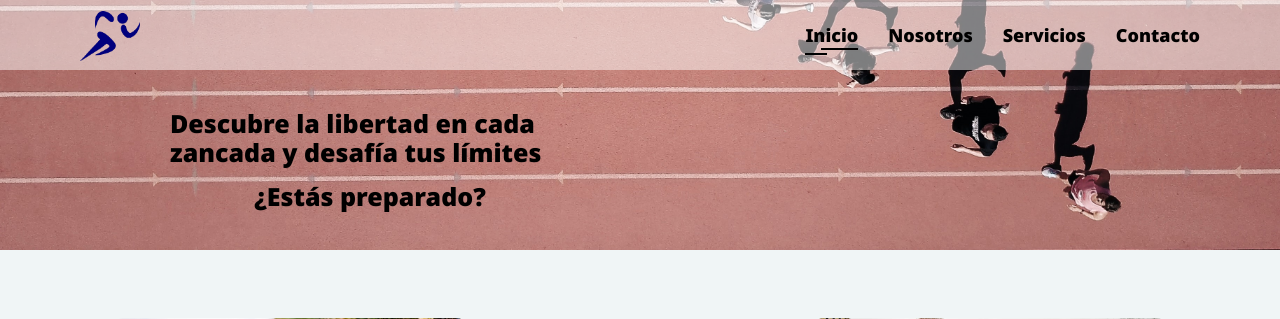
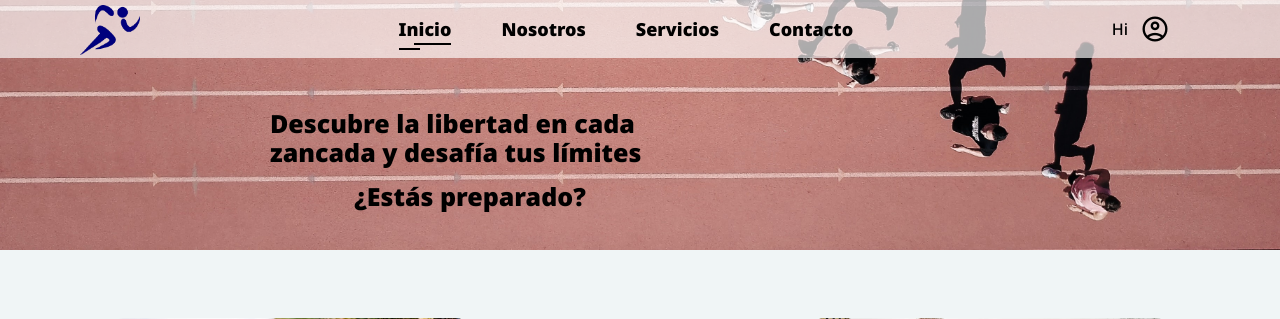
Before and after one commit to ireneFM97/SportTrainer, a PHP site: page /home.html in a window 1280 px wide. Shown: the top 319 px of the page. Run offline with PHP 8.4, Linux system fonts and the light colour scheme.

Commit message:
Introducción del usuario

```diff
--- a/home.css
+++ b/home.css
@@ -75,13 +75,15 @@ body {
             "abajo";
     }
 
-    .header-arriba {
+    nav {
         grid-area: arriba;
         display: flex;
         justify-content: space-between;
-        background: rgba(255, 255, 255, 0.488);
+        background: rgba(255, 255, 255, 0.657);
         align-items: center;
         padding: 0 80px;
+        position: fixed;
+        width: 100%;
     }
 
     .logo img {
@@ -92,7 +94,7 @@ body {
 
     .barra {
         display: flex;
-        gap: 30px;
+        gap: 50px;
     }
 
     .nav-link {
@@ -140,6 +142,110 @@ body {
         width: 40%;
     }
 
+    .container-usuario{
+        position: relative;
+        width: auto;
+        display: flex;
+        flex-direction: row;
+        align-items: center;
+        gap: 5px;
+        margin-right: 30px;
+    }
+
+    .container-bienvenida{
+        display: flex;
+        width: auto;
+        gap: 5px;
+    }
+
+    .container-usuario span{
+        font-size: 30px;
+        cursor: pointer;
+        margin-left: 2px;
+    }
+
+    .container-opciones{
+        display: none;
+    }
+
+    .container-opciones.shown{
+        position: absolute;
+        display: flex;
+        flex-direction: column;
+        background-color: #385dad;
+        height: auto;
+        width: auto;
+        top: 42px;
+        right: 23px;
+        border-radius: 8px;
+        color: white;
+        transform: translateY(0px);
+        transition: all 0.5s ease-in;
+    }
+
+    .container-opciones.shown:hover{
+        transform: scale(1.05);
+        box-shadow: 0px 0px 20px rgba(0, 0, 0, 0.2);
+    }
+
+    .usuario-opciones{
+        display: flex;
+        align-items: center;
+        width: 100%;
+    }
+
+    .usuario-opciones div{
+        width: 250px;
+        padding: 10px;
+    }
+
+    .usuario-opciones div p{
+        font-size: 13px;
+    }
+
+    .img-usuario{
+        width: 60px;
+        height: 60px;
+        margin: 10px 15px 20px 15px;
+    }
+
+    .container-lista{
+        width: 150px;
+        display: flex;
+        align-items: center;
+        gap: 5px;
+        margin: 0px 10px 10px 10px;
+        transition: all 0.2s ease-in-out;
+    }
+
+    .container-lista span{
+        font-size: 25px;
+    }
+
+    .container-lista a{
+        text-decoration: none;
+        color: rgb(255, 255, 255);
+    }
+
+    .container-lista:hover{
+        transform: translateX(10px);
+    }
+
+    .cerrar-sesion{
+        border-top: 0.5px solid rgb(150, 150, 150);
+        width: 90%;
+        margin: 10px;
+        text-align: center;
+        text-decoration: none;
+        color: rgb(255, 255, 255);
+        padding: 10px 0px;
+
+    }
+
+    .cerrar-sesion:hover{
+        background-color: rgba(100, 100, 100, 0.734);
+        border-radius: 5px;
+    }
 
     .header-abajo {
         grid-area: abajo;
@@ -165,7 +271,7 @@ body {
         display: flex;
         align-content: center;
         justify-content: center;
-        margin-left: 170px;
+        margin-left: 270px;
     }
 
     /*------------------------FIN HEADER---------------------------------------*/
@@ -194,6 +300,14 @@ body {
         display: flex;
         justify-content: center;
         flex-direction: row;
+        transform: translateY(0px);
+        transition: all 0.3s ease-in;
+        cursor: pointer;
+    }
+
+    .tarjeta1:hover, .tarjeta2:hover {
+        transform: scale(1.05);
+        box-shadow: 0px 0px 20px rgba(0,0,0,0.2);
     }
 
     .descripcion {
@@ -208,7 +322,7 @@ body {
         box-shadow: 5px 5px 50px rgb(0, 0, 0, 0.5);
         border-color: none;
         position: relative;
-        z-index: 1;
+        z-index: 0;
     }
 
     .foto-encima {
@@ -218,7 +332,7 @@ body {
         position: absolute;
         transform: translateX(+90%);
         transform: translateY(-40%);
-        z-index: 2;
+        z-index: 1;
     }
 
     .container main p, h3 {
--- a/home.html
+++ b/home.html
@@ -8,6 +8,7 @@
     <link rel="stylesheet" href="home.css">
     <link rel="stylesheet" href="normalize.css">
     <link rel="icon" href="assets/logo.png" type="image/x-icon">
+    <link rel="stylesheet" href="https://fonts.googleapis.com/css2?family=Material+Symbols+Outlined:opsz,wght,FILL,GRAD@48,400,0,0">
     <link rel="preconnect" href="https://fonts.googleapis.com">
     <link rel="preconnect" href="https://fonts.gstatic.com" crossorigin>
     <link href="https://fonts.googleapis.com/css2?family=Noto+Sans:wght@300;500;700;900&display=swap" rel="stylesheet">
@@ -18,18 +19,57 @@
         <!-----------------------HEADER------------------------------------------------------------------------->
         <header>
             <!--------------------HEADER NAVEGACIÓN------------------------------------->
-            <div class="header-arriba">
+            <nav>
                 <div class="logo">
                     <img src="assets/logo.PNG" alt="logotipo">
                 </div>
-                <nav class="barra">
+                <div class="barra">
                     <a href="#" class="nav-link activo">Inicio</a>
                     <a href="./nosotros.html" class="nav-link">Nosotros</a>
                     <a href="#" class="nav-link">Servicios</a>
                     <a href="#" class="nav-link">Contacto</a>
-                </nav>
-                <!--------------------FIN HEADER NAVEGACIÓN------------------------------------->
-            </div>
+                </div>
+                <div class="container-usuario">
+                    <div class="container-bienvenida">
+                        <p class="nombre-usuario">Hi </p>
+                        <p class="nombre-usuario">
+                            <?php
+                                echo $_SESSION['name'] . "!"; //para saber el nombre de usuario que está en esa sesión
+                            ?>
+                        </p>
+                    </div>
+                    <span class="material-symbols-outlined icon-user" id="icono-opciones">account_circle</span>
+                    <div class="container-opciones">
+                        <div class="usuario-opciones">
+                            <img class="img-usuario" src="https://cdn-icons-png.flaticon.com/512/149/149071.png" alt="imagen de perfil del usuario">
+                            <div>
+                                <h5>
+                                    <?php
+                                        echo $_SESSION['name'] . " " . $_SESSION['surnames'];
+                                    ?>
+                                </h5>
+                                <p>
+                                    <?php
+                                        echo $_SESSION["userEmail"];
+                                    ?>
+                                </p>
+                            </div>
+
+                        </div>
+                        <div class="container-lista">
+                            <span class="material-symbols-outlined">person</span>
+                            <a href="#" data-section="options" data-value="option1">Perfil</a>
+                        </div>
+                        <div class="container-lista">
+                            <span class="material-symbols-outlined">settings</span>
+                            <a href="#" data-section="options" data-value="option2">Configuración</a>
+                        </div>
+
+                        <a class="cerrar-sesion" href="php/close_session.php" data-section="options" data-value="option3">Cerrar sesión</a>
+                    </div>
+                </div>
+            </nav>
+            <!--------------------FIN HEADER NAVEGACIÓN------------------------------------->
             <!--------------------HEADER ABAJO------------------------------------->
             <div class="header-abajo">
                 <div class="box-letras">
@@ -103,4 +143,5 @@
     </section>
 </body>
 
+<script src="home.js"></script>
 </html>
--- /dev/null
+++ b/home.js
@@ -0,0 +1,12 @@
+const opciones = document.querySelector(".container-opciones");
+const iconoOpciones = document.querySelector("#icono-opciones");
+
+iconoOpciones.addEventListener("click", () =>{
+    opciones.classList.toggle("shown");
+    document.addEventListener('click', event => {
+        if(!opciones.contains(event.target) && event.target !== iconoOpciones){
+            opciones.classList.remove("shown");
+          document.removeEventListener('click', event);
+        }
+      });
+});
```
